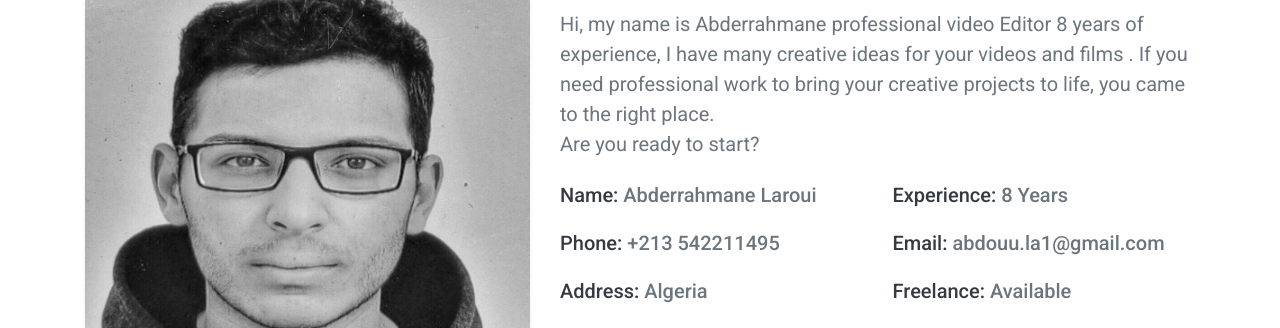
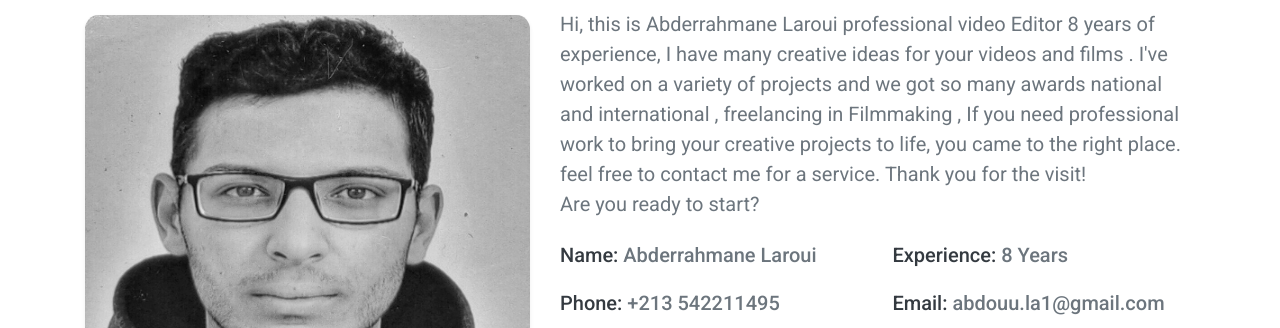
Before and after one commit to abderhmne/abderhmne.github.io, a plain HTML site: page index.html in a window 1280 px wide. Shown: the part 297-625 px from the top of the page. Drawn offline with nearby package versions, Linux system fonts and the light colour scheme.

Commit message:
Update index.html

```diff
--- a/index.html
+++ b/index.html
@@ -177,11 +177,8 @@
                 </div>
                 <div class="col-lg-7">
                     <h3 class="mb-4">Film Editor & VFX  Artist</h3>
-                    <p style="font-size: 20px">Hi, my name is Abderrahmane
-                        professional video Editor 8 years of experience,
-                        I have many creative ideas for your videos and films .
-                        If you need professional work to bring your creative projects to life,
-                        you came to the right place.<br>
+                    <p style="font-size: 20px">Hi, this is Abderrahmane Laroui  professional video Editor 8 years of experience, I have many creative ideas for your videos and films . I've worked on a variety of projects and we got so many awards national and international , freelancing in Filmmaking ,  If you need professional work to bring your creative projects to life, you came to the right place.
+feel free to contact me for a service. Thank you for the visit!<br>
                         Are you ready to start?</p>
                     <div class="row mb-3">
                         <div class="col-sm-6 py-2"><h5>Name: <span class="text-secondary">Abderrahmane Laroui </span></h5></div>
```
